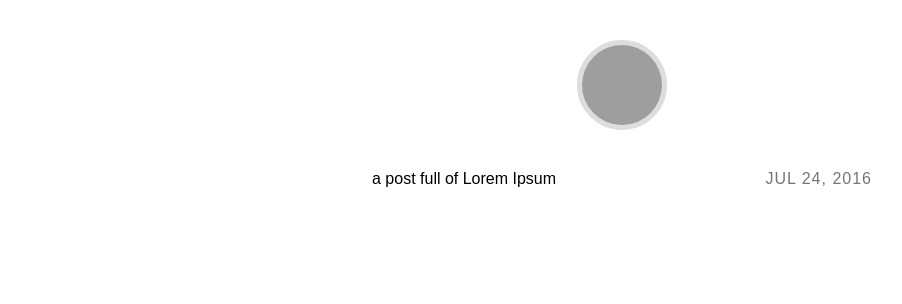
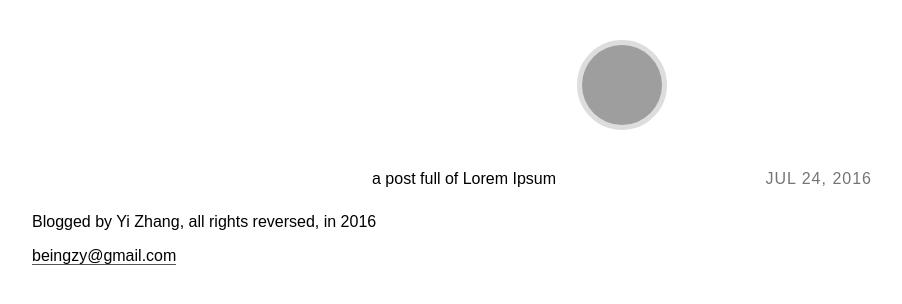
Before and after one commit to beingzy/beingzy.github.io, a Jekyll site: the page built from index.html, in a window 1280 px wide. Shown: the top 304 px of the page, without its empty margins (18-920 px from the left). Built offline with Jekyll 4.4.1, drawn with Linux system fonts in a browser that asks for light colours; some web fonts are replaced; comment, search, counter and statistics services are not loaded; grey boxes are pictures that could not be loaded.

Commit message:
add footer section

```diff
--- /dev/null
+++ b/_includes/footer.html
@@ -0,0 +1,4 @@
+<footer>
+  <p>Blogged by Yi Zhang, all rights reversed, in 2016</p>
+  <p><a href="mailto:beingzy@gmail.com">beingzy@gmail.com</a></p>
+</footer>
--- a/_layouts/default.html
+++ b/_layouts/default.html
@@ -28,7 +28,7 @@ layout: compress
 
 		{% endif %}
 
-
+        {% include footer.html %}
 	</body>
 
 </html>
```
